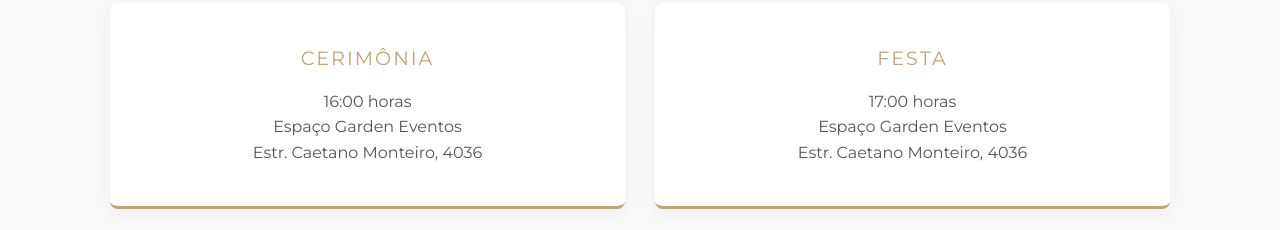
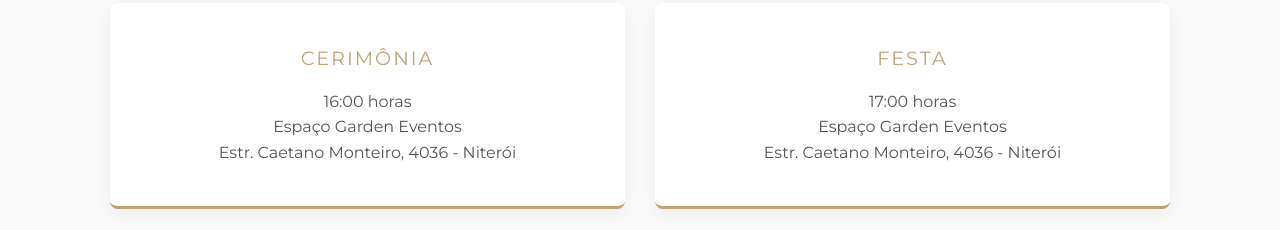
Before and after one commit to trewe510/site-casamento, a plain HTML site: page index.html in a window 1280 px wide. Shown: the part 2049-2279 px from the top of the page. Drawn offline with Linux system fonts and the light colour scheme.

Commit message:
adress ajust

```diff
--- a/index.html
+++ b/index.html
@@ -292,13 +292,13 @@
                 <h3>Cerimônia</h3>
                 <p>16:00 horas</p>
                 <p>Espaço Garden Eventos</p>
-                <p>Estr. Caetano Monteiro, 4036</p>
+                <p>Estr. Caetano Monteiro, 4036 - Niterói</p>
             </div>
             <div class="card-detalhe">
                 <h3>Festa</h3>
                 <p>17:00 horas</p>
                 <p>Espaço Garden Eventos</p>
-                <p>Estr. Caetano Monteiro, 4036</p>
+                <p>Estr. Caetano Monteiro, 4036 - Niterói</p>
             </div>
         </div>
 
```
